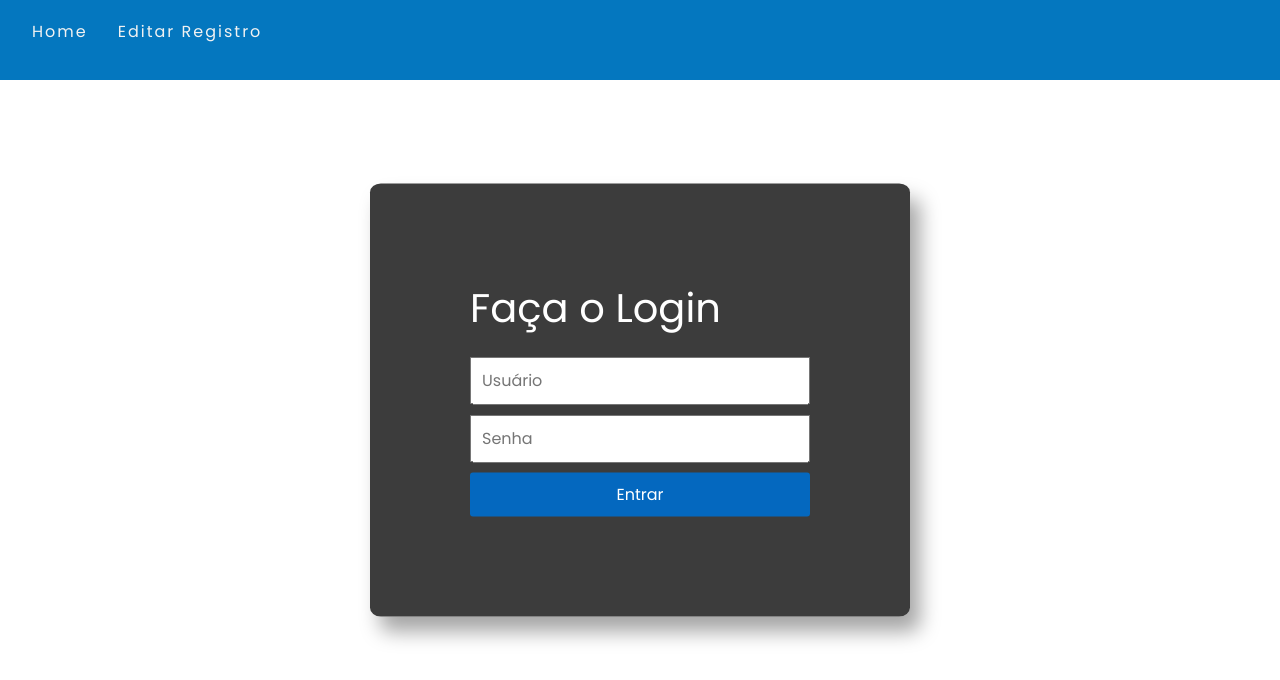
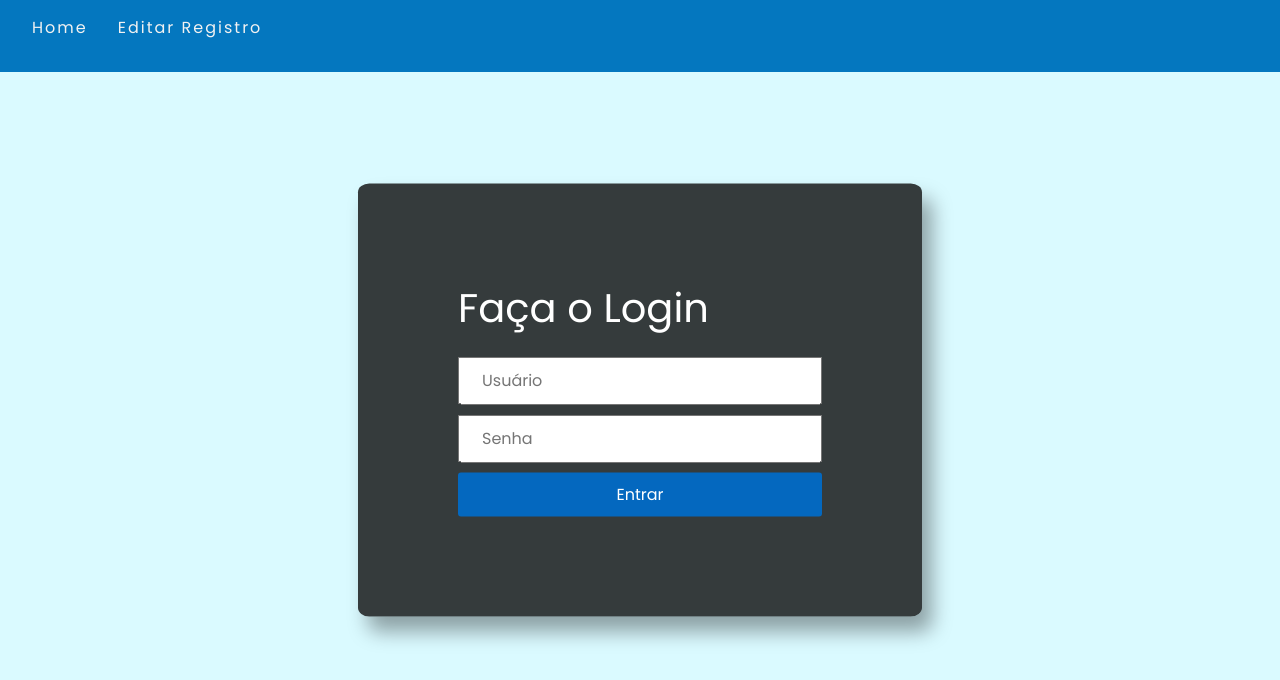
Before and after one commit to italoknd/C-IO-DOC, a Vue app in the folder controle_docs/: page /login in a window 1280 px wide. Shown: the top 680 px of the page. Built offline with nearby package versions, Linux system fonts and the light colour scheme.

Commit message:
animação na tela de login

```diff
--- a/controle_docs/src/components/FormAgendamento.vue
+++ b/controle_docs/src/components/FormAgendamento.vue
@@ -1,6 +1,5 @@
 <template>
   <div id="component">
-    <div id="form">
       <form class="column g-3 needs-validation" novalidate>
           <div class="row">
             <div class="col-md-4">
@@ -88,7 +87,6 @@
             </button>
           </div>
       </form>
-    </div>
   </div>
 </template>
 
@@ -101,11 +99,11 @@ export default {
 <style scoped>
 * {
   font-family: -apple-system, BlinkMacSystemFont, 'Segoe UI', Roboto, Oxygen,
-    Ubuntu, Cantarell, 'Open Sans', 'Helvetica Neue', sans-serif;
+  Ubuntu, Cantarell, 'Open Sans', 'Helvetica Neue', sans-serif;
 }
 
 #component {
-  height: 98vh;
+  height: 85vh;
   width: 88vw;
   margin: auto;
   max-width: 1000px;
@@ -185,4 +183,11 @@ button:active {
     transform: translateY(-0.2em);
   }
 }
+
+/*  media query */
+@media (height: 767px){
+  #component{
+    height: 100vh;
+  }
+}
 </style>
--- a/controle_docs/src/components/Navbar.vue
+++ b/controle_docs/src/components/Navbar.vue
@@ -24,8 +24,8 @@ nav {
   flex-direction: row;
   justify-content: flex-start;
   align-items: center;
-  height: 80px;
-  margin-bottom: 50px;
+  height: 9vh;
+  margin-bottom: 6vh;
   background: var(--main-color);
 }
 
--- a/controle_docs/src/views/Login.vue
+++ b/controle_docs/src/views/Login.vue
@@ -1,5 +1,5 @@
 <template>
-  <div>
+  <div id="login">
     <main>
       <h1>Faça o Login</h1>
       <input type="text" placeholder="Usuário" />
@@ -18,6 +18,22 @@ export default {
 </script>
 
 <style scoped>
+#login{
+  animation: slide 3s;
+  height: 85vh;
+  background: #dafaff;
+}
+
+@keyframes slide {
+  0%{
+    transform: translateY(-100%);
+  }50%{
+    transform: translateY(20%);
+  }100%{
+    transform: translateY(-9%);
+  }
+}
+
 main {
   background-color: rgba(14, 14, 14, 0.808);
   color: white;
@@ -37,7 +53,7 @@ main h1 {
 main input {
   display: flex;
   margin-bottom: 10px;
-  padding: 10px;
+  padding: 10px 22px;
   outline: none;
   font-size: 1rem;
 }
```
